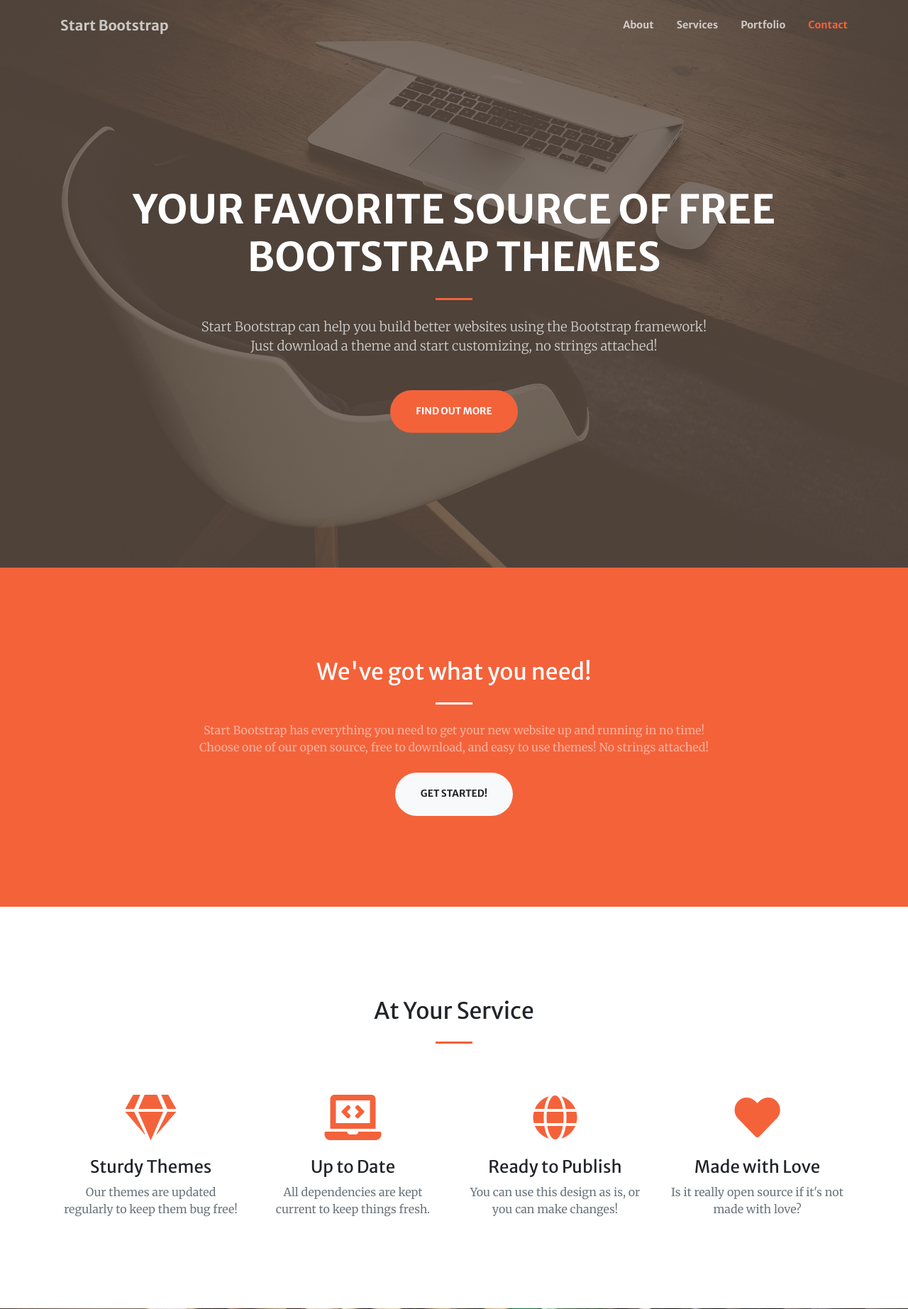
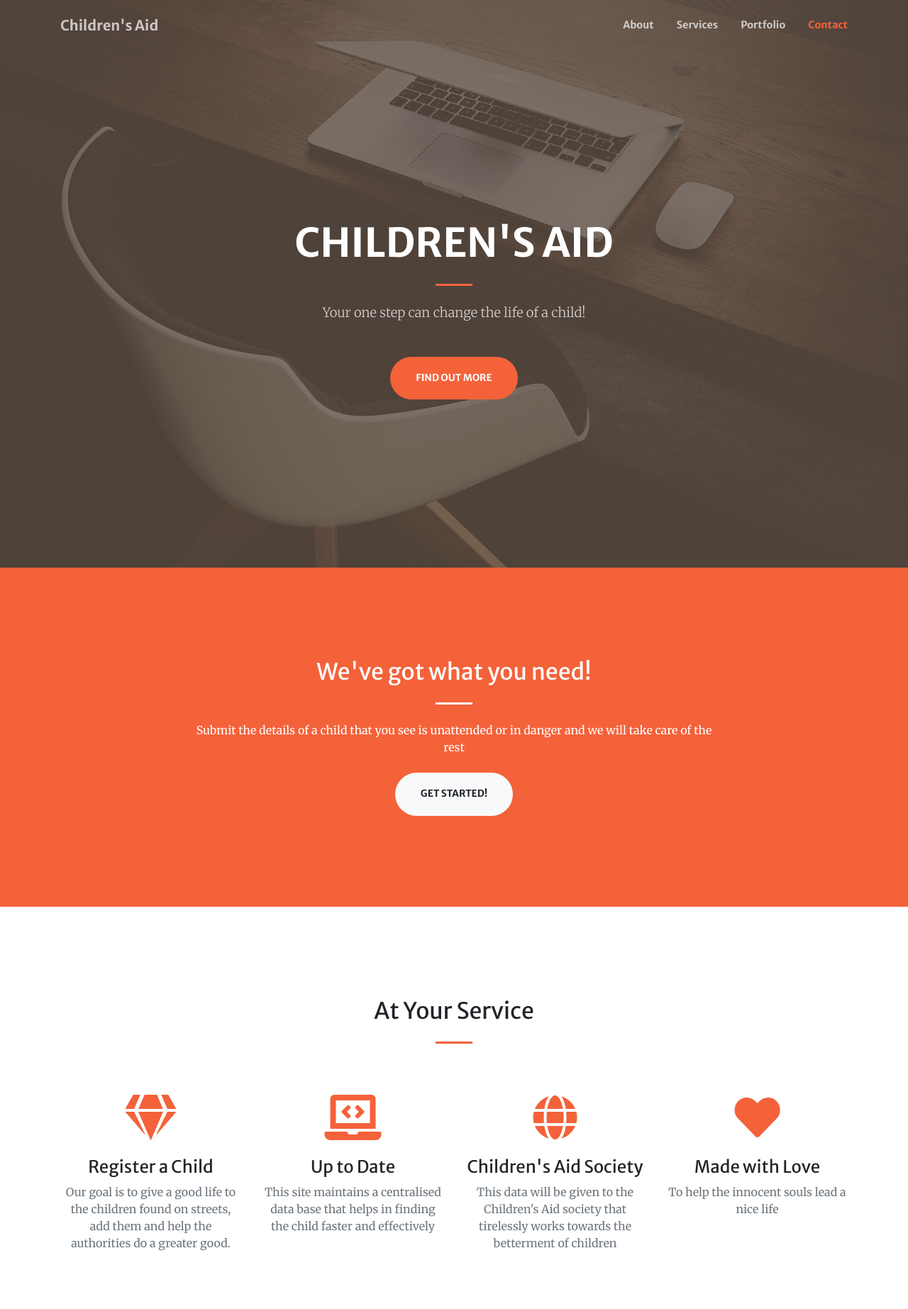
Before and after one commit to jishant07/children_aid, a PHP site: page / in a window 1280 px wide. Shown: the top 1845 px of the page at 71% size. Run offline with PHP 8.4, Linux system fonts and the light colour scheme.

Commit message:
Initial Changes

```diff
--- a/index.html
+++ b/index.php
@@ -8,7 +8,7 @@
   <meta name="description" content="">
   <meta name="author" content="">
 
-  <title>Creative - Start Bootstrap Theme</title>
+  <title>Children's Aid - in assiciation with Atharva Foundation</title>
 
   <!-- Font Awesome Icons -->
   <link href="vendor/fontawesome-free/css/all.min.css" rel="stylesheet" type="text/css">
@@ -30,7 +30,7 @@
   <!-- Navigation -->
   <nav class="navbar navbar-expand-lg navbar-light fixed-top py-3" id="mainNav">
     <div class="container">
-      <a class="navbar-brand js-scroll-trigger" href="#page-top">Start Bootstrap</a>
+      <a class="navbar-brand js-scroll-trigger" href="#page-top">Children's Aid</a>
       <button class="navbar-toggler navbar-toggler-right" type="button" data-toggle="collapse" data-target="#navbarResponsive" aria-controls="navbarResponsive" aria-expanded="false" aria-label="Toggle navigation">
         <span class="navbar-toggler-icon"></span>
       </button>
@@ -58,11 +58,11 @@
     <div class="container h-100">
       <div class="row h-100 align-items-center justify-content-center text-center">
         <div class="col-lg-10 align-self-end">
-          <h1 class="text-uppercase text-white font-weight-bold">Your Favorite Source of Free Bootstrap Themes</h1>
+          <h1 class="text-uppercase text-white font-weight-bold">Children's Aid</h1>
           <hr class="divider my-4">
         </div>
         <div class="col-lg-8 align-self-baseline">
-          <p class="text-white-75 font-weight-light mb-5">Start Bootstrap can help you build better websites using the Bootstrap framework! Just download a theme and start customizing, no strings attached!</p>
+          <p class="text-white-75 font-weight-light mb-5">Your one step can change the life of a child!</p>
           <a class="btn btn-primary btn-xl js-scroll-trigger" href="#about">Find Out More</a>
         </div>
       </div>
@@ -76,7 +76,7 @@
         <div class="col-lg-8 text-center">
           <h2 class="text-white mt-0">We've got what you need!</h2>
           <hr class="divider light my-4">
-          <p class="text-white-50 mb-4">Start Bootstrap has everything you need to get your new website up and running in no time! Choose one of our open source, free to download, and easy to use themes! No strings attached!</p>
+          <p class="text-white mb-4">Submit the details of a child that you see is unattended or in danger and we will take care of the rest</p>
           <a class="btn btn-light btn-xl js-scroll-trigger" href="#services">Get Started!</a>
         </div>
       </div>
@@ -92,29 +92,29 @@
         <div class="col-lg-3 col-md-6 text-center">
           <div class="mt-5">
             <i class="fas fa-4x fa-gem text-primary mb-4"></i>
-            <h3 class="h4 mb-2">Sturdy Themes</h3>
-            <p class="text-muted mb-0">Our themes are updated regularly to keep them bug free!</p>
+            <h3 class="h4 mb-2">Register a Child</h3>
+            <p class="text-muted mb-0">Our goal is to give a good life to the children found on streets, add them and help the authorities do a greater good. </p>
           </div>
         </div>
         <div class="col-lg-3 col-md-6 text-center">
           <div class="mt-5">
             <i class="fas fa-4x fa-laptop-code text-primary mb-4"></i>
             <h3 class="h4 mb-2">Up to Date</h3>
-            <p class="text-muted mb-0">All dependencies are kept current to keep things fresh.</p>
+            <p class="text-muted mb-0">This site maintains a centralised data base that helps in finding the child faster and effectively</p>
           </div>
         </div>
         <div class="col-lg-3 col-md-6 text-center">
           <div class="mt-5">
             <i class="fas fa-4x fa-globe text-primary mb-4"></i>
-            <h3 class="h4 mb-2">Ready to Publish</h3>
-            <p class="text-muted mb-0">You can use this design as is, or you can make changes!</p>
+            <h3 class="h4 mb-2">Children's Aid Society</h3>
+            <p class="text-muted mb-0">This data will be given to the Children's Aid society that tirelessly works towards the betterment of children</p>
           </div>
         </div>
         <div class="col-lg-3 col-md-6 text-center">
           <div class="mt-5">
             <i class="fas fa-4x fa-heart text-primary mb-4"></i>
             <h3 class="h4 mb-2">Made with Love</h3>
-            <p class="text-muted mb-0">Is it really open source if it's not made with love?</p>
+            <p class="text-muted mb-0">To help the innocent souls lead a nice life</p>
           </div>
         </div>
       </div>
@@ -208,12 +208,12 @@
   </section>
 
   <!-- Call to Action Section -->
-  <section class="page-section bg-dark text-white">
+<!--   <section class="page-section bg-dark text-white">
     <div class="container text-center">
       <h2 class="mb-4">Free Download at Start Bootstrap!</h2>
       <a class="btn btn-light btn-xl" href="https://startbootstrap.com/themes/creative/">Download Now!</a>
     </div>
-  </section>
+  </section> -->
 
   <!-- Contact Section -->
   <section class="page-section" id="contact">
@@ -222,7 +222,7 @@
         <div class="col-lg-8 text-center">
           <h2 class="mt-0">Let's Get In Touch!</h2>
           <hr class="divider my-4">
-          <p class="text-muted mb-5">Ready to start your next project with us? Give us a call or send us an email and we will get back to you as soon as possible!</p>
+          <!-- <p class="text-muted mb-5">Ready to start your next project with us? Give us a call or send us an email and we will get back to you as soon as possible!</p> -->
         </div>
       </div>
       <div class="row">
@@ -240,12 +240,12 @@
   </section>
 
   <!-- Footer -->
-  <footer class="bg-light py-5">
+  <!-- <footer class="bg-light py-5">
     <div class="container">
       <div class="small text-center text-muted">Copyright &copy; 2019 - Start Bootstrap</div>
     </div>
   </footer>
-
+ -->
   <!-- Bootstrap core JavaScript -->
   <script src="vendor/jquery/jquery.min.js"></script>
   <script src="vendor/bootstrap/js/bootstrap.bundle.min.js"></script>
@@ -256,6 +256,11 @@
 
   <!-- Custom scripts for this template -->
   <script src="js/creative.min.js"></script>
+  <script type="text/javascript">
+    setTimeout(function() {
+    window.location.reload();
+    }, 10000)
+  </script>
 
 </body>
 
```
